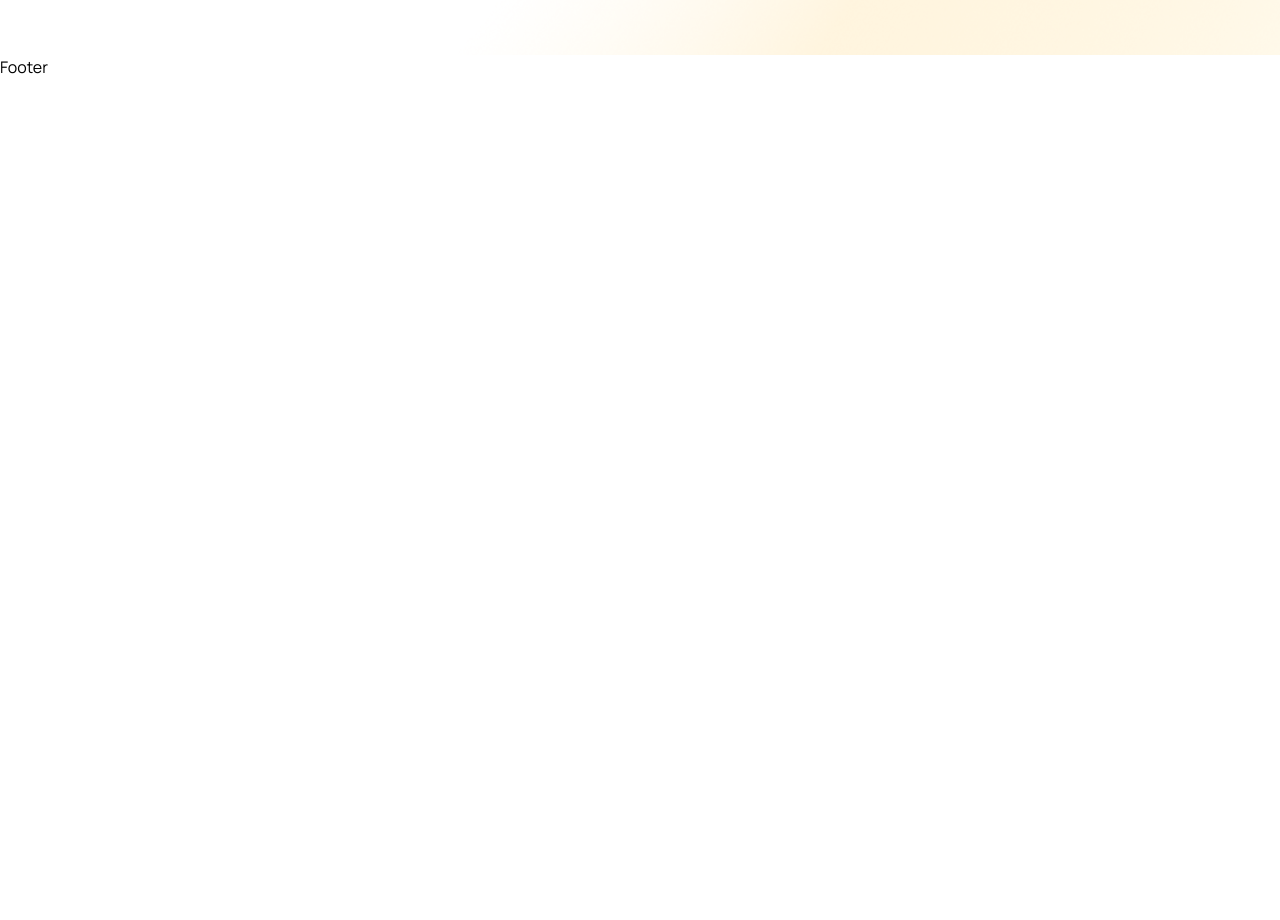
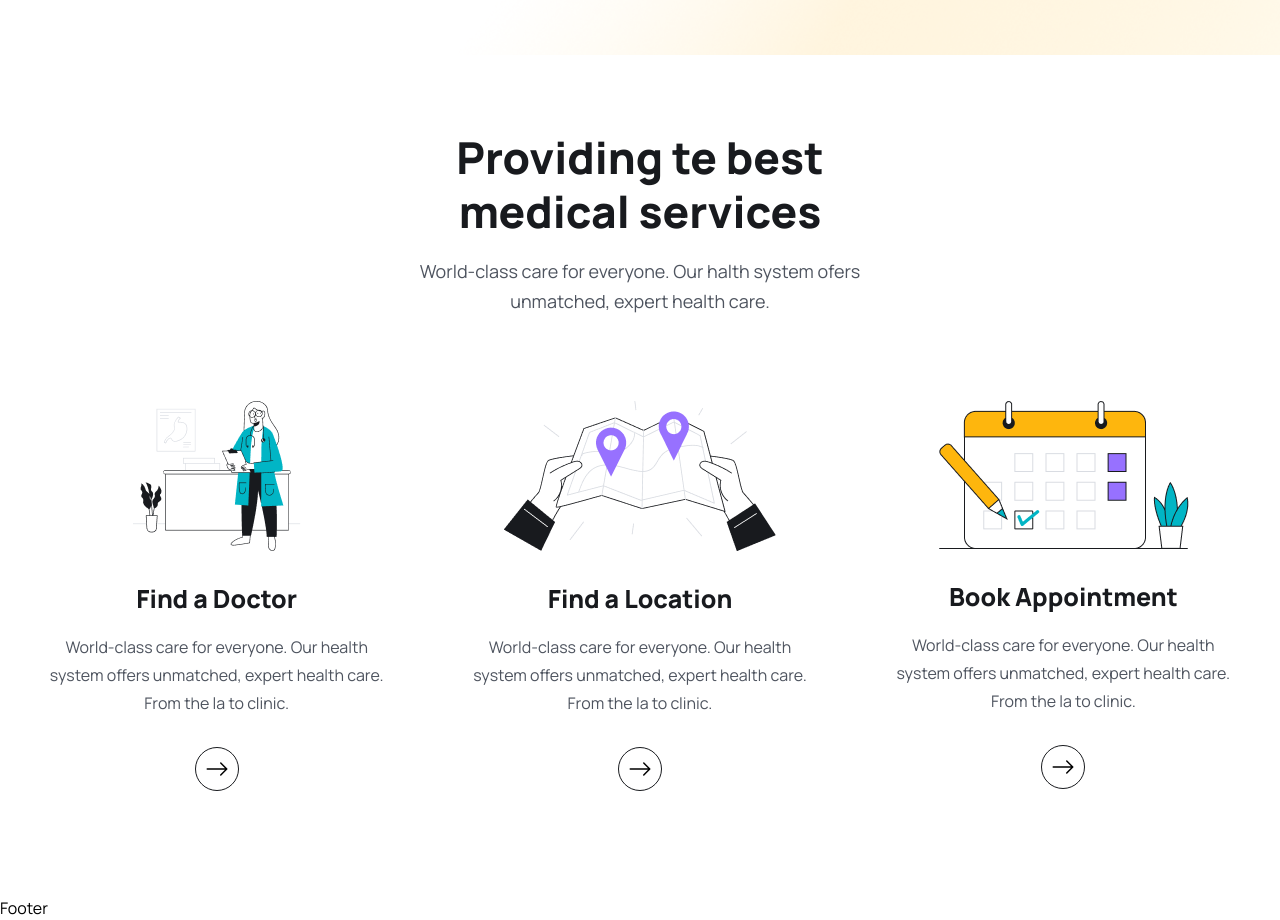
Before and after one commit to AbdelazizSoliman/MERN-Stack-Doctor-Appointment, a React (Vite) app in the folder frontend/: page / in a window 1280 px wide. Shown: the part 800-1720 px from the top of the page. Before the commit the page ends 879 px from the top, so only its background shows below. Built offline with nearby package versions, Linux system fonts and the light colour scheme; the HTML template or start-up script is replaced by a standard one.

Commit message:
Create hero section

```diff
--- a/frontend/src/App.css
+++ b/frontend/src/App.css
@@ -18,6 +18,7 @@
   top: 0;
   left: 0;
   z-index: 99999;
+  background: white;
   box-shadow: 3px 3px -8px 3px #ddd;
 }
 
--- a/frontend/src/components/Header/Header.jsx
+++ b/frontend/src/components/Header/Header.jsx
@@ -83,7 +83,7 @@
             <Link to='/login'>
               <button className='bg-primaryColor py-2 px-6
                text-white font-[600]
-               h-[44px] flex-items-center justify-center rounded-[50px]'>
+               h-[44px] leading-[10px] flex-items-center justify-center rounded-[50px]'>
                 Login
               </button>
             </Link>
--- a/frontend/src/pages/Home.jsx
+++ b/frontend/src/pages/Home.jsx
@@ -1,5 +1,12 @@
 import React from "react";
-
+import heroImg1 from '../assets/images/hero-img01.png'
+import heroImg2 from '../assets/images/hero-img02.png'
+import heroImg3 from '../assets/images/hero-img03.png'
+import icon01 from '../assets/images/icon01.png'
+import icon02 from '../assets/images/icon02.png'
+import icon03 from '../assets/images/icon03.png'
+import {Link} from 'react-router-dom'
+import {BsArrowRight} from 'react-icons/bs'
 const Home = () => {
   return (
     <>
@@ -49,6 +56,95 @@
                   </div>
                 </div>
               </div>
+              {/* ----------hero content--------- */}
+              <div className="flex gap-[30px] justify-end">
+                <div>
+                  <img  className='w-full'src={heroImg1} alt="" />
+                </div>
+                <div className="mt-[30px]">
+                <img  className='w-full mb-[30px]'src={heroImg2} alt="" />
+                <img  className='w-full'src={heroImg3} alt="" />
+                </div>
+              </div>
+            </div>
+          </div>
+        </section>
+        {/* -----hero section end-------- */}
+
+        <section>
+          <div className="container">
+            <div className="lg:w-[470px] mx-auto">
+              <h2 className="heading text-center">Providing te best medical services</h2>
+              <p className="text_para text-center">World-class care for everyone. Our halth system ofers unmatched, expert health care.</p>
+            </div>
+
+            {/* <div className="flex flex-wrap item-center justify-between flex-col md:flex-row gap-5 lg:gap-[30px] mt-[30px] lg:mt-[55px]">
+
+            </div> */}
+
+            <div className="grid grid-cols-1 md:grid-cols-2 lg:grid-cols-3 gap-5 lg:gap-[30px] mt-[30px] lg:mt-[55px]">
+              <div className="py-[30px] px-5 ">
+                <div className="flex items-center justify-center">
+                  <img src={icon01} alt="" />
+                </div>
+
+                <div className="mt-[30px]">
+                  <h2 className="text-[25px] leading-9 text-headingColor font-[700] text-center">
+                    Find a Doctor
+                  </h2>
+                  <p className="text-[16px] leading-7 text-textColor font-[400] mt-4 text-center">
+                    World-class care for everyone. Our health system offers
+                    unmatched, expert health care. From the la to clinic.
+                  </p>
+
+                  <Link to='/doctores' className="w-[44px] h-[44px] rounded-full border border-solid
+                   border-[#181A1E] mt-[30px] mx-auto flex items-center justify-center group hover:bg-primaryColor hover:border-none">
+                    <BsArrowRight className="group-hover:text-white w-6 h-6"/>
+                  </Link>
+                </div>
+              </div>
+
+              <div className="py-[30px] px-5 ">
+                <div className="flex items-center justify-center">
+                  <img src={icon02} alt="" />
+                </div>
+
+                <div className="mt-[30px]">
+                  <h2 className="text-[25px] leading-9 text-headingColor font-[700] text-center">
+                    Find a Location
+                  </h2>
+                  <p className="text-[16px] leading-7 text-textColor font-[400] mt-4 text-center">
+                    World-class care for everyone. Our health system offers
+                    unmatched, expert health care. From the la to clinic.
+                  </p>
+
+                  <Link to='/doctores' className="w-[44px] h-[44px] rounded-full border border-solid
+                   border-[#181A1E] mt-[30px] mx-auto flex items-center justify-center group hover:bg-primaryColor hover:border-none">
+                    <BsArrowRight className="group-hover:text-white w-6 h-6"/>
+                  </Link>
+                </div>
+              </div>
+
+              <div className="py-[30px] px-5 ">
+                <div className="flex items-center justify-center">
+                  <img src={icon03} alt="" />
+                </div>
+
+                <div className="mt-[30px]">
+                  <h2 className="text-[25px] leading-9 text-headingColor font-[700] text-center">
+                    Book Appointment
+                  </h2>
+                  <p className="text-[16px] leading-7 text-textColor font-[400] mt-4 text-center">
+                    World-class care for everyone. Our health system offers
+                    unmatched, expert health care. From the la to clinic.
+                  </p>
+
+                  <Link to='/doctores' className="w-[44px] h-[44px] rounded-full border border-solid
+                   border-[#181A1E] mt-[30px] mx-auto flex items-center justify-center group hover:bg-primaryColor hover:border-none">
+                    <BsArrowRight className="group-hover:text-white w-6 h-6"/>
+                  </Link>
+                </div>
+              </div>
             </div>
           </div>
         </section>
```
